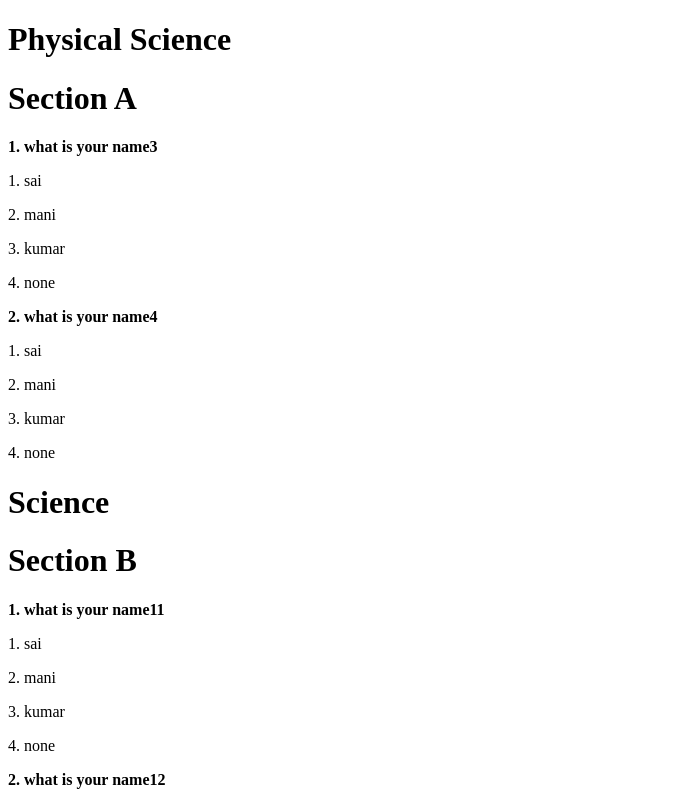
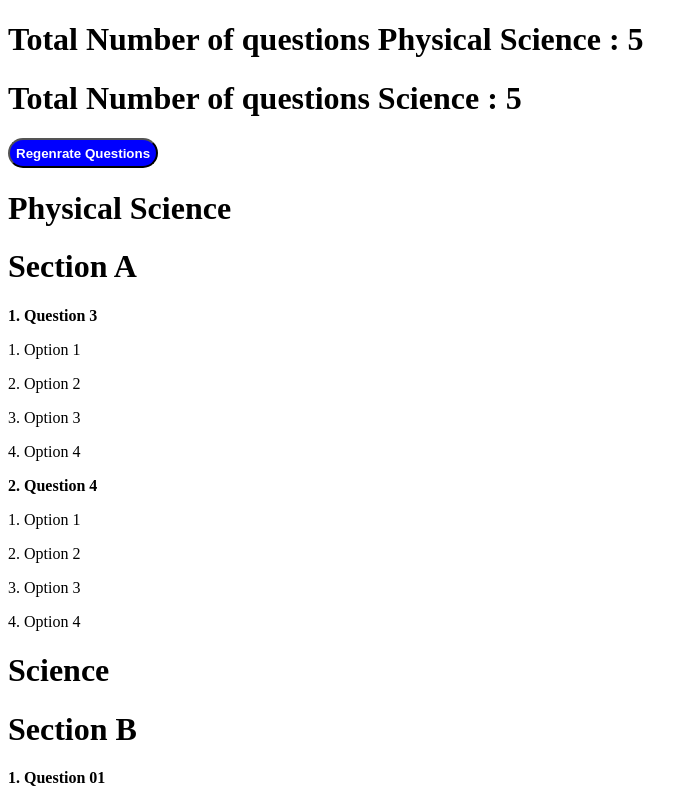
Before and after one commit to saikumarkorthivada/examinationPortal, an Angular app: page /dashboard in a window 1280 px wide. Shown: the top 800 px of the page, without its empty margins (0-698 px from the left). Built offline with nearby package versions, Linux system fonts and the light colour scheme.

Commit message:
Implemented regenerate button

```diff
--- a/src/app/views/adminViews/dashboard/dashboard.component.html
+++ b/src/app/views/adminViews/dashboard/dashboard.component.html
@@ -1,3 +1,14 @@
+<div>
+  <h1>Total Number of questions Physical Science : {{questionsToDisplay.subject[0].section.content.length}}</h1>
+  <h1>Total Number of questions Science : {{questionsToDisplay.subject[0].section.content.length}}</h1>
+
+  <button style="color: white;
+  background-color: blue;
+  height: 30px;
+  font-weight: bold;
+  border-radius: 15px;"
+    (click)="regenrate()">Regenrate Questions</button>
+</div>
 <div>
   <ng-container *ngFor="let sub of questionsToDisplay.subject;let k = index">
     <h1>{{sub.name}}</h1>
--- a/src/app/views/adminViews/dashboard/dashboard.model.ts
+++ b/src/app/views/adminViews/dashboard/dashboard.model.ts
@@ -11,57 +11,57 @@ export class Questions {
                     content: [
                         {
                             id: 1,
-                            question: 'what is your name 1',
+                            question: 'Question 1',
                             pattern: 'multiple',
                             options: [
-                                'sai',
-                                'mani',
-                                'kumar',
-                                'none'
+                                'Option 1',
+                                'Option 2',
+                                'Option 3',
+                                'Option 4'
                             ]
                         },
                         {
-                            id: 1,
-                            question: 'what is your name2',
+                            id: 2,
+                            question: 'Question 2',
                             pattern: 'multiple',
                             options: [
-                                'sai',
-                                'mani',
-                                'kumar',
-                                'none'
+                                'Option 1',
+                                'Option 2',
+                                'Option 3',
+                                'Option 4'
                             ]
                         },
                         {
-                            id: 1,
-                            question: 'what is your name3',
+                            id: 3,
+                            question: 'Question 3',
                             pattern: 'multiple',
                             options: [
-                                'sai',
-                                'mani',
-                                'kumar',
-                                'none'
+                                'Option 1',
+                                'Option 2',
+                                'Option 3',
+                                'Option 4'
                             ]
                         },
                         {
-                            id: 1,
-                            question: 'what is your name4',
+                            id: 4,
+                            question: 'Question 4',
                             pattern: 'multiple',
                             options: [
-                                'sai',
-                                'mani',
-                                'kumar',
-                                'none'
+                                'Option 1',
+                                'Option 2',
+                                'Option 3',
+                                'Option 4'
                             ]
                         },
                         {
-                            id: 1,
-                            question: 'what is your name5',
+                            id: 5,
+                            question: 'Question 5',
                             pattern: 'multiple',
                             options: [
-                                'sai',
-                                'mani',
-                                'kumar',
-                                'none'
+                                'Option 1',
+                                'Option 2',
+                                'Option 3',
+                                'Option 4'
                             ]
                         }
                     ]
@@ -76,57 +76,57 @@ export class Questions {
                     content: [
                         {
                             id: 1,
-                            question: 'what is your name11',
+                            question: 'Question 01',
                             pattern: 'multiple',
                             options: [
-                                'sai',
-                                'mani',
-                                'kumar',
-                                'none'
+                                'Option 1',
+                                'Option 2',
+                                'Option 3',
+                                'Option 4'
                             ]
                         },
                         {
                             id: 2,
-                            question: 'what is your name12',
+                            question: 'Question 02',
                             pattern: 'multiple',
                             options: [
-                                'sai',
-                                'mani',
-                                'kumar',
-                                'none'
+                                'Option 1',
+                                'Option 2',
+                                'Option 3',
+                                'Option 4'
                             ]
                         },
                         {
                             id: 3,
-                            question: 'what is your name13',
+                            question: 'Question 03',
                             pattern: 'multiple',
                             options: [
-                                'sai',
-                                'mani',
-                                'kumar',
-                                'none'
+                                'Option 1',
+                                'Option 2',
+                                'Option 3',
+                                'Option 4'
                             ]
                         },
                         {
                             id: 4,
-                            question: 'what is your name14',
+                            question: 'Question 04',
                             pattern: 'multiple',
                             options: [
-                                'sai',
-                                'mani',
-                                'kumar',
-                                'none'
+                                'Option 1',
+                                'Option 2',
+                                'Option 3',
+                                'Option 4'
                             ]
                         },
                         {
                             id: 5,
-                            question: 'what is your name15',
+                            question: 'Question 05',
                             pattern: 'multiple',
                             options: [
-                                'sai',
-                                'mani',
-                                'kumar',
-                                'none'
+                                'Option 1',
+                                'Option 2',
+                                'Option 3',
+                                'Option 4'
                             ]
                         }
                     ]
```
Lines whose indentation alone changed are shown as unchanged.
